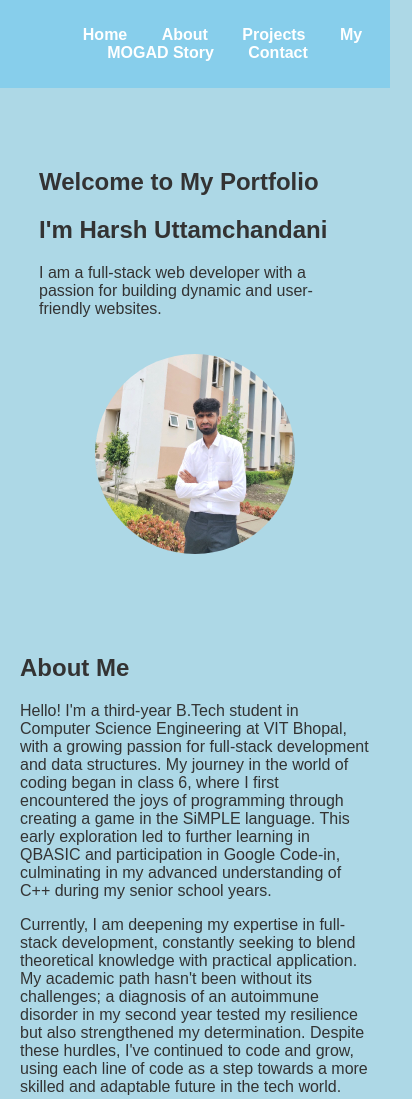
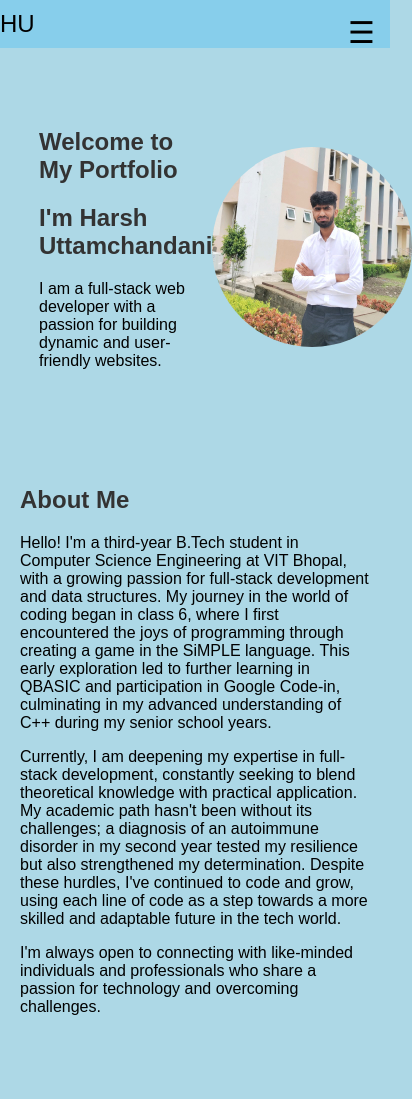
Before and after one commit to harshuttamchandani/portfolio, a plain HTML site: page index.html in a window 390 px wide. Shown: the top 1099 px of the page, 412 px wide, since content can reach past the window. Drawn offline with Linux system fonts and the light colour scheme.

Commit message:
side bar update

```diff
--- a/index.html
+++ b/index.html
@@ -8,6 +8,13 @@
 </head>
 <body>
     <header>
+        <div class="nav-container">
+            <div class="logo">
+                <a href="#home">HU</a> <!-- Replace with your logo if needed -->
+            </div>
+            <button class="hamburger-menu">
+                &#9776; <!-- Hamburger Icon -->
+            </button>
             <nav id="navbar">
                 <ul>
                     <li><a href="#home">Home</a></li>
@@ -17,7 +24,10 @@
                     <li><a href="#contact">Contact</a></li>
                 </ul>
             </nav>
+        </div>
     </header>
+
+
 
     <section id="home">
         <div class="home-content">
@@ -67,6 +77,16 @@
         <h2>Contact</h2>
     </section>
 
-    <script src="script.js"></script>
+    <script>
+        document.addEventListener('DOMContentLoaded', function() {
+            var hamburger = document.querySelector('.hamburger-menu');
+            var navbar = document.getElementById("navbar");
+
+            hamburger.addEventListener('click', function() {
+                navbar.classList.toggle('open');
+                // You should not need to manually set the style if the CSS is correct
+            });
+        });
+</script>
 </body>
 </html>
--- a/script.js
+++ b/script.js
@@ -1,8 +1,11 @@
-document.querySelectorAll('a[href^="#"]').forEach(anchor => {
-    anchor.addEventListener('click', function (e) {
-        e.preventDefault();
-        document.querySelector(this.getAttribute('href')).scrollIntoView({
-            behavior: 'smooth'
-        });
+<script>
+document.addEventListener('DOMContentLoaded', function() {
+    var hamburger = document.querySelector('.hamburger-menu');
+    var navbar = document.getElementById("navbar");
+
+    hamburger.addEventListener('click', function() {
+        navbar.classList.toggle('open');
+        // You should not need to manually set the style if the CSS is correct
     });
 });
+</script>
--- a/style.css
+++ b/style.css
@@ -1,29 +1,60 @@
+/* Base styles */
 body {
     font-family: Arial, sans-serif;
     margin: 0;
     padding: 0;
-    color: #333;
-    background-color: #add8e6; /* This sets a light blue background for the entire page */
+    background-color: #add8e6; /* Light blue background */
+    color: #000; /* Text color */
 }
+
 header {
     background-color: skyblue;
     color: white;
     padding: 10px 0;
+    display: flex; /* Aligns logo and nav side by side */
+    justify-content: space-between; /* Spaces out logo and nav */
+    align-items: center; /* Centers items vertically */
 }
 
-nav ul {
-    list-style: none;
-    text-align: center;
+.nav-container {
+    display: flex;
+    justify-content: space-between;
+    align-items: center;
+    width: 100%; /* Ensures the nav container takes up full header width */
 }
 
-nav ul li {
-    display: inline;
-    margin: 0 15px;
+.logo a {
+    text-decoration: none;
+    color: #000;
+    font-size: 1.5em;
 }
 
-nav ul li a {
-    color: white;
+/* Hide the hamburger menu by default */
+.hamburger-menu {
+    display: none;
+    font-size: 30px;
+    cursor: pointer;
+    background: none;
+    border: none;
+    padding: 15px;
+    z-index: 3; /* Make sure the hamburger is above other content */
+}
+
+/* Desktop nav styles */
+nav#navbar ul {
+    list-style: none;
+    display: flex; /* Display nav items in a row */
+    margin: 0;
+    padding: 0;
+}
+
+nav#navbar ul li {
+    padding: 0 15px;
+}
+
+nav#navbar ul li a {
     text-decoration: none;
+    color: #000; /* Black text for nav links */
     font-weight: bold;
 }
 
@@ -94,19 +125,32 @@ h1, h2 {
 }
 
 @media (max-width: 768px) {
-    #home {
-        flex-direction: column;
-        text-align: center;
+    /* Display the hamburger icon in mobile view */
+    .hamburger-menu {
+        display: block;
+        position: absolute;
+        top: 0;
+        right: 0;
+        z-index: 3;
     }
 
-    .home-content,
-    .home-img {
-        width: 100%;
-        flex: none; /* Resets the flex setting */
+    /* Hide the navbar off-screen and slide in when open */
+    nav#navbar {
+        position: fixed;
+        top: 0;
+        left: 0;
+        transform: translateX(-100%);
+        width: 250px;
+        height: 100%;
+        background-color: #fff;
+        overflow-x: hidden;
+        transition: transform 0.3s ease;
+        padding-top: 60px;
+        z-index: 2;
     }
 
-    .home-img {
-        justify-content: center; /* Center the image on small screens */
-        margin-top: 20px;
+    /* Adjust the position of the navbar when open */
+    nav#navbar.open {
+        transform: translateX(0);
     }
 }
```
Lines whose indentation alone changed are shown as unchanged.
